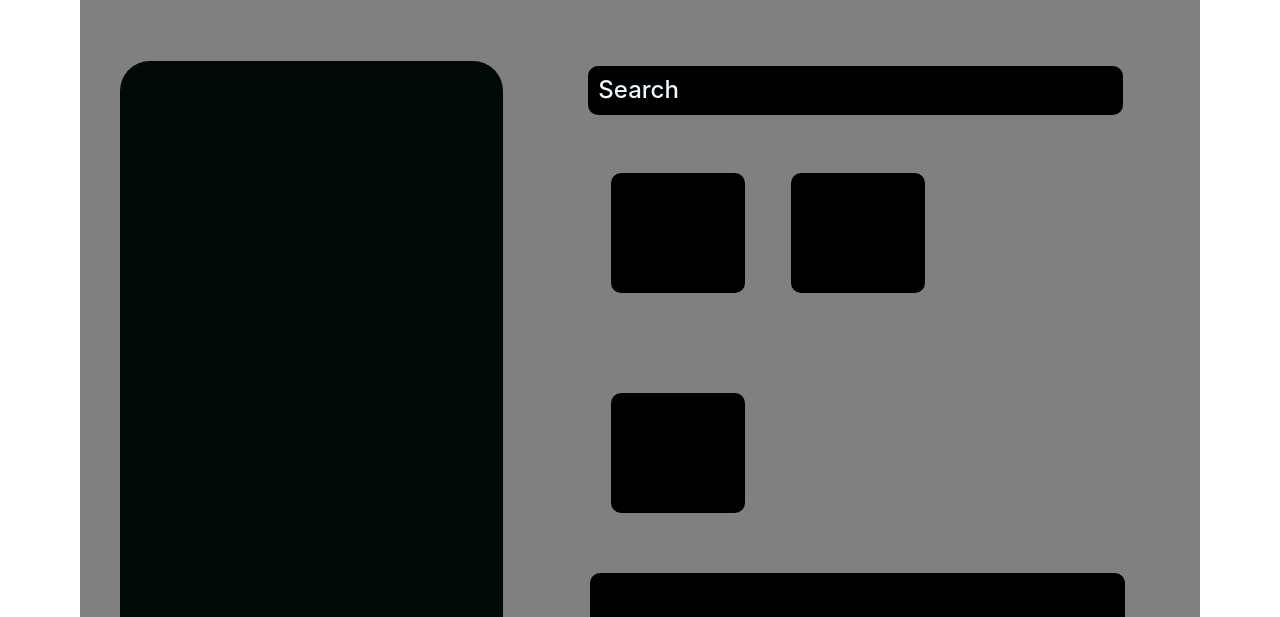
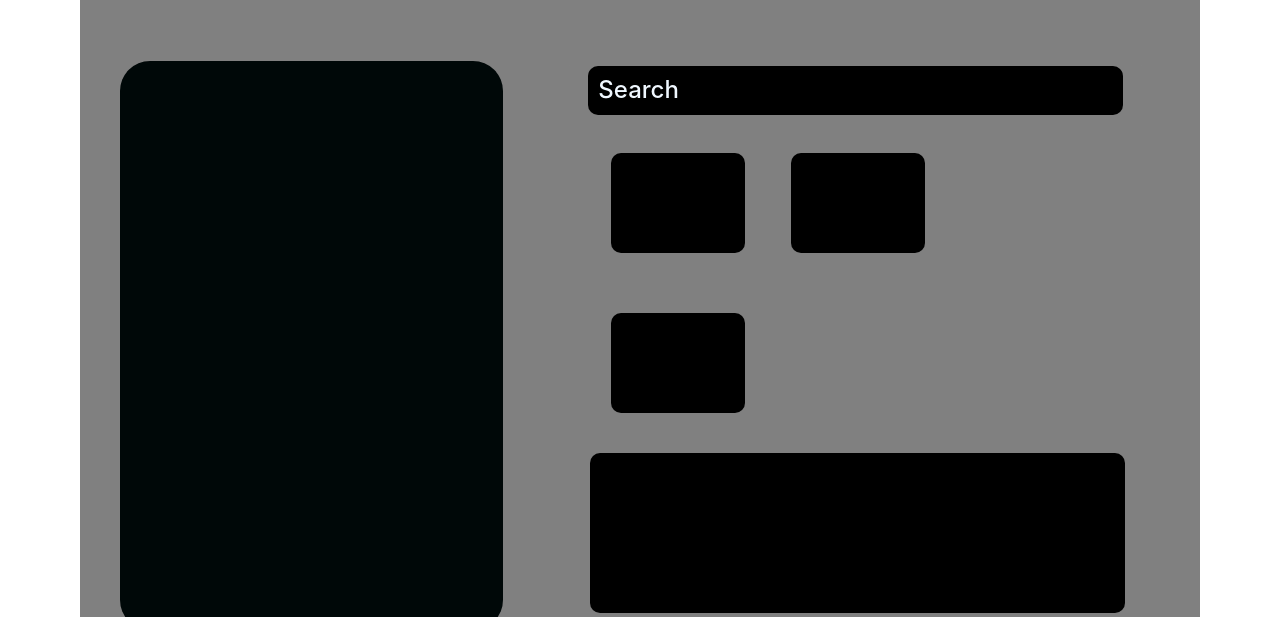
Before and after one commit to vignesh57001/class-12-githubtask, a plain HTML site: page index.html in a window 1280 px wide. Shown: the part 183-800 px from the top of the page. Drawn offline with nearby package versions, Linux system fonts and the light colour scheme.

Commit message:
Update githubtask.css

```diff
--- a/githubtask.css
+++ b/githubtask.css
@@ -37,8 +37,8 @@ font-size: 70px;
     text-align: left;
 }
 .col-md-3{
-   margin:50px 23px;
-    padding:60px 3px;
+   margin:30px 23px;
+    padding:50px 3px;
     background-color:black;
     border-radius: 10px;
     text-align: left;
```
